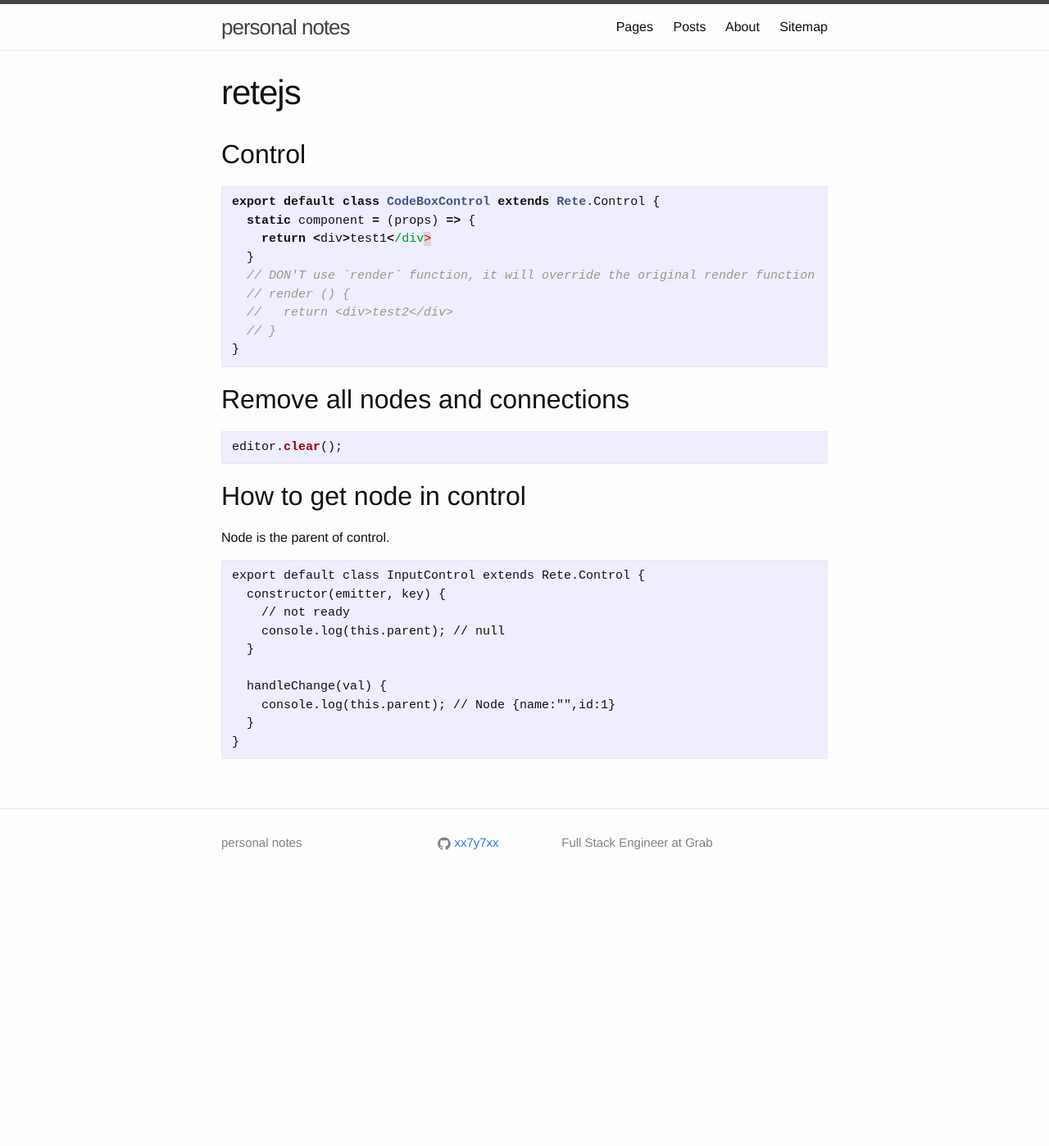
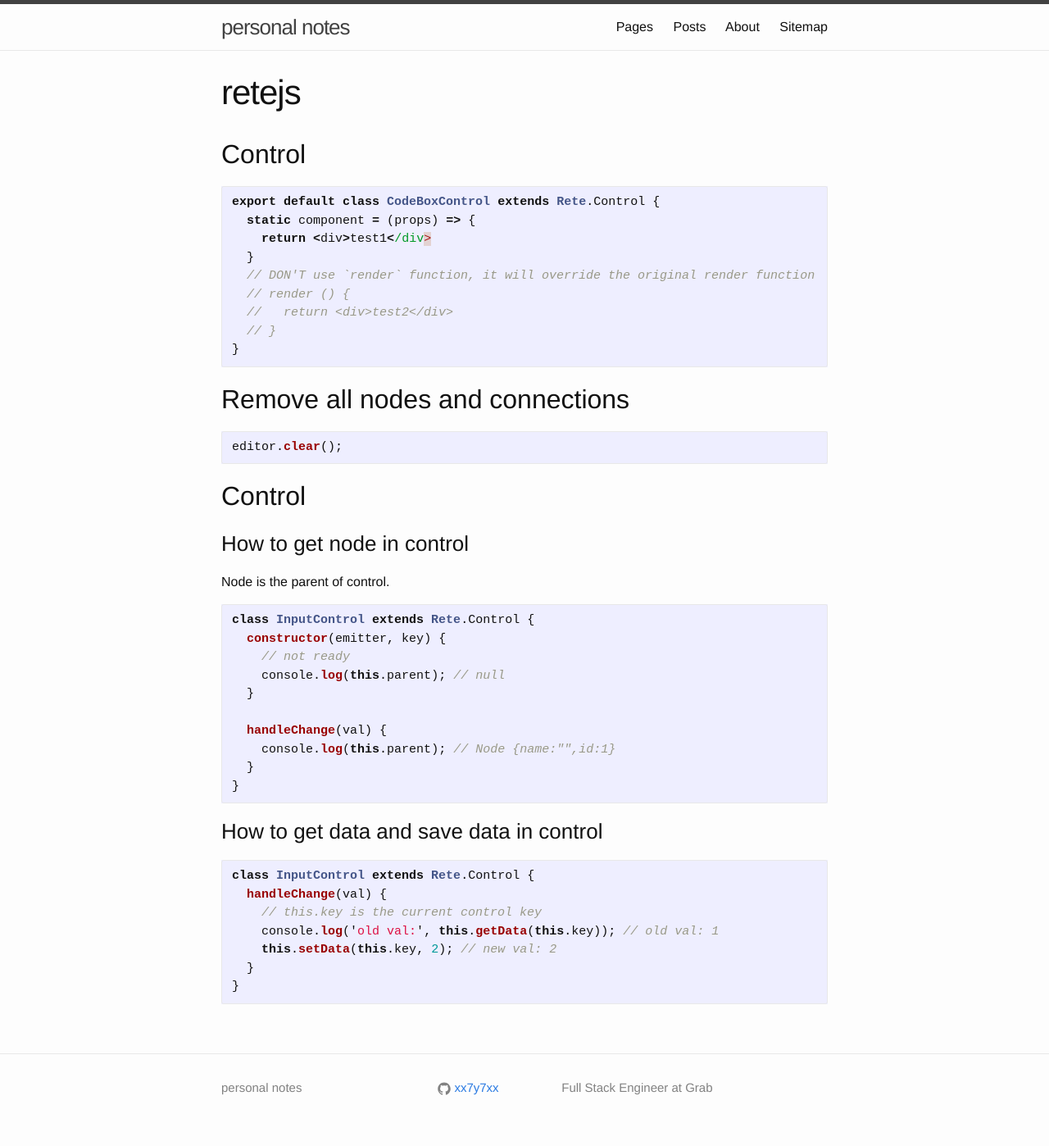
Before and after one commit to xx7y7xx/xx7y7xx.github.io, a Jekyll site: the page built from _pages/dev/retejs.md, in a window 1280 px wide. Shown: the whole page at 82% size. Built offline with Jekyll 4.4.1, drawn with Linux system fonts in a browser that asks for light colours; comment, search, counter and statistics services are not loaded; before the commit the page ends 1100 px from its top, so only the background shows below that.

Commit message:
retejs: How to get data and save data in control

````diff
--- a/_pages/dev/retejs.md
+++ b/_pages/dev/retejs.md
@@ -25,12 +25,14 @@ export default class CodeBoxControl extends Rete.Control {
 editor.clear();
 ```
 
-## How to get node in control
+## Control
+
+### How to get node in control
 
 Node is the parent of control.
 
-```
-export default class InputControl extends Rete.Control {
+```js
+class InputControl extends Rete.Control {
   constructor(emitter, key) {
     // not ready
     console.log(this.parent); // null
@@ -41,3 +43,15 @@ export default class InputControl extends Rete.Control {
   }
 }
 ```
+
+### How to get data and save data in control
+
+```js
+class InputControl extends Rete.Control {
+  handleChange(val) {
+    // this.key is the current control key
+    console.log('old val:', this.getData(this.key)); // old val: 1
+    this.setData(this.key, 2); // new val: 2
+  }
+}
+```
````
